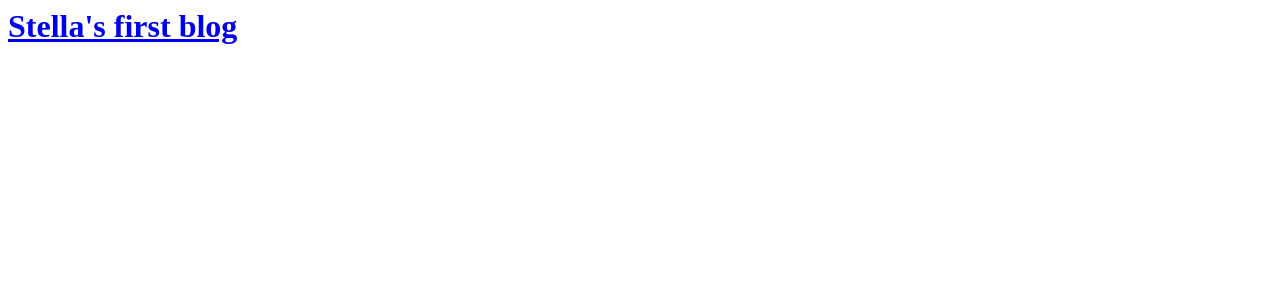
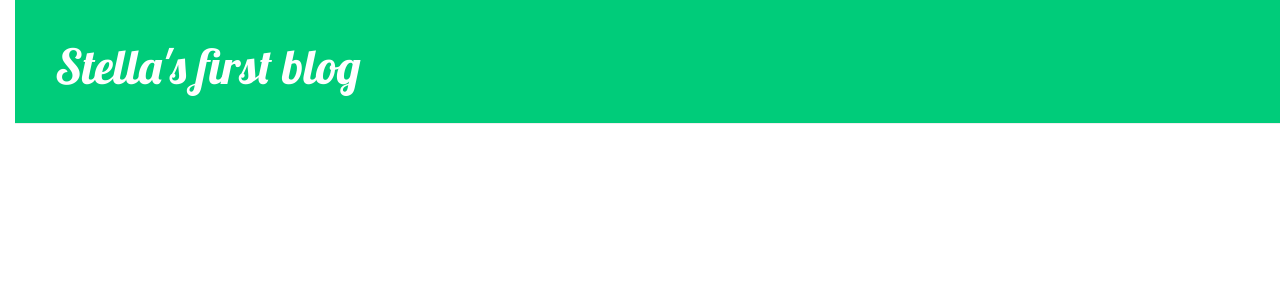
Before and after one commit to stella197/my-first-blog, a Django app: page / in a window 1280 px wide. Shown: the top 300 px of the page. Run offline with Django 3.2, Linux system fonts and the light colour scheme; data that the repository does not hold is empty; some libraries are stand-ins or nearby versions.

Commit message:
Changed the HTML for the site.

```diff
--- /dev/null
+++ b/blog/static/css/blog.css
@@ -0,0 +1,50 @@
+h1 a {
+    color: #000000;
+    font-family: 'Lobster'; }
+body { padding-left: 15px; }
+
+.page-header {
+    background-color: #00cc7a;
+    margin-top: 0;
+    padding: 20px 20px 20px 40px;
+}
+
+.page-header h1, .page-header h1 a, .page-header h1 a:visited, .page-header h1 a:active {
+    color: #ffffff;
+    font-size: 36pt;
+    text-decoration: none;
+}
+.content {
+    margin-left: 40px;
+}
+
+h1, h2, h3, h4 {
+    font-family: 'Lobster', cursive;
+}
+
+.date{
+    color: #828282;
+}
+
+.save {
+    float: right;
+}
+
+.post-form textarea, .post-form input {
+    width: 100%;
+}
+
+.top-menu, .top-menu:hover, .top-menu:visited {
+    color: #ffffff;
+    float: right;
+    font-size: 26pt;
+    margin-right: 20px;
+}
+
+.post{
+    margin-bottom :70px;
+}
+
+.post h1 a, .post h1 a:visited {
+    color: #000000;
+}
--- a/blog/templates/blog/post_list.html
+++ b/blog/templates/blog/post_list.html
@@ -1,21 +1,32 @@
+{% load static %}
 <html>
     <head>
-        <title>stella's blog</title>
+        <link rel="stylesheet" href="//maxcdn.bootstrapcdn.com/bootstrap/3.2.0/css/bootstrap.min.css">
+        <link rel="stylesheet" href="//maxcdn.bootstrapcdn.com/bootstrap/3.2.0/css/bootstrap-theme.min.css">
+        <link rel="stylesheet" href="{% static 'css/blog.css' %}">
+        <link href="//fonts.googleapis.com/css?family=Lobster&subset=latin,latin-ext" rel="stylesheet" type="text/css">
     </head>
     <body>
-        <div>
+        <div class="page-header">
+            <title>stella's blog</title>
             <h1><a href="http://naver.com">Stella's first blog</a></h1>
 
         </div>
 
-        {% for post in posts %}
-            <div>
-                <p>published: {{ post.published_date }}</p>
-                <h1><a href="">{{ post.title }}</a></h1>
-                <p>{{ post.text|linebreaksbr }}</p>
-
+        <div class="content container">
+            <div class="row">
+                <div class= "col-md-8">
+                    {% for post in posts %}
+                        <div class="post">
+                            <div class="date">
+                                <p>published: {{post.published_date}}</p>
+                            </div>
+                            <h1><a href="">{{post.title}}</a></h1>
+                            <p>{{post.text|linebreaksbr}}</p>
+                        </div>
+                    {% endfor %}
+                </div>
             </div>
-        {% endfor %}
-
+        </div>
     </body>
 </html>
--- a/blog/views.py
+++ b/blog/views.py
@@ -4,6 +4,5 @@ from .models import Post
 
 # Create your views here.
 def post_list(request):
-    posts= Post.objects.filter(
-        published_date__lte=timezone.now()).order_by('published_date')
+    posts= Post.objects.filter(published_date__lte=timezone.now()).order_by('published_date')
     return render(request, 'blog/post_list.html', {'posts':posts})
```
